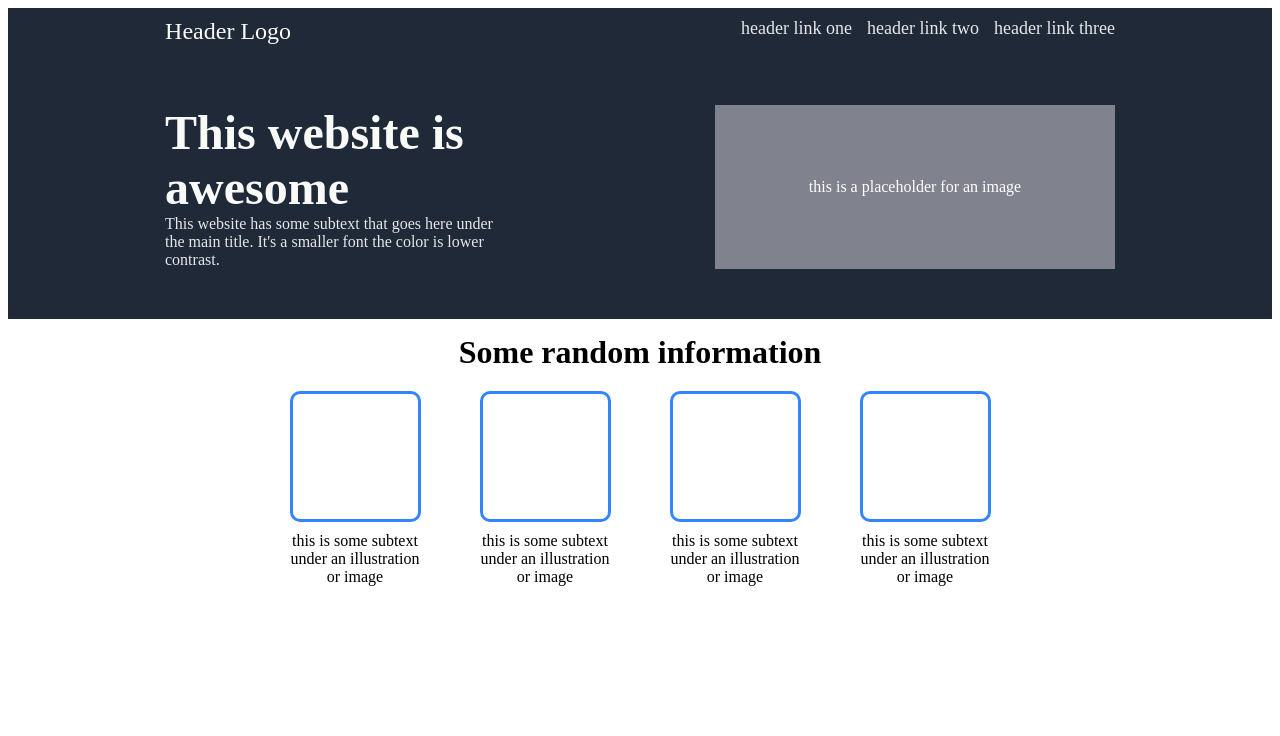
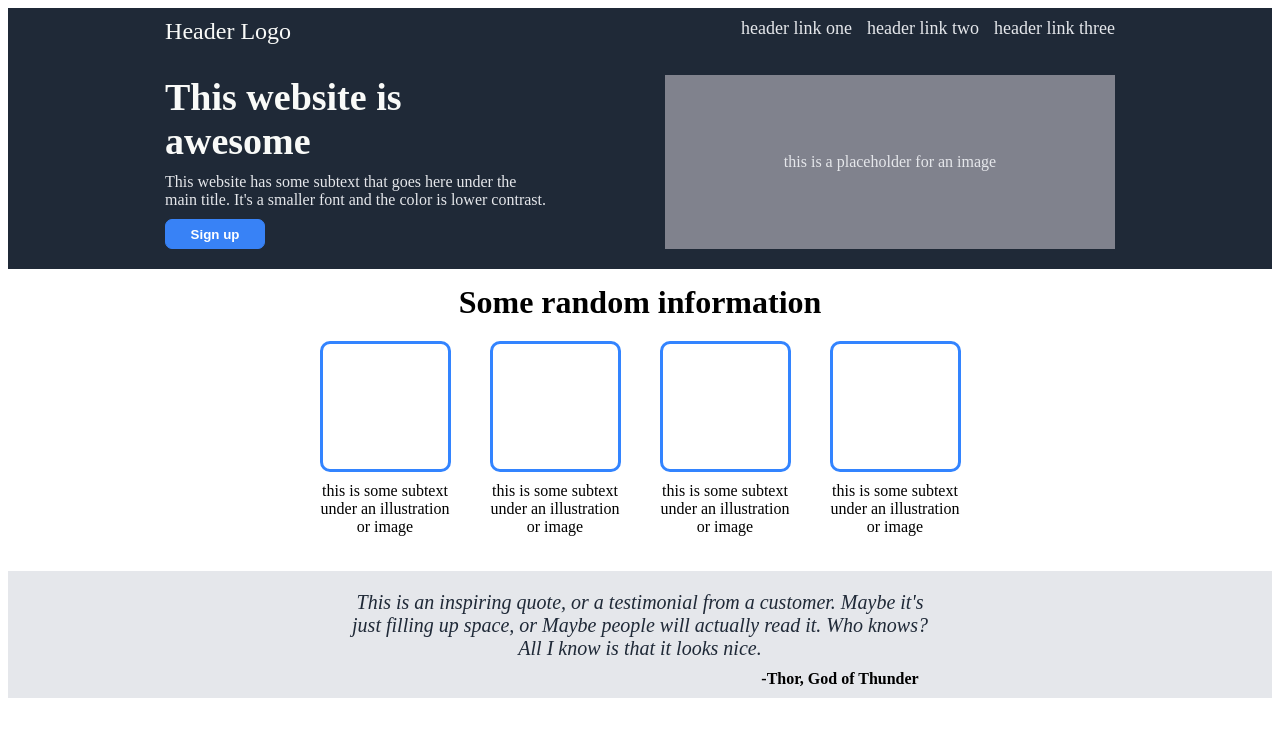
Before and after one commit to Light170/Landing-Page, a plain HTML site: page index.html in a window 1280 px wide. Drawn offline with Linux system fonts and the light colour scheme.

Commit message:
Add quote section

```diff
--- a/index.html
+++ b/index.html
@@ -25,10 +25,10 @@
         <div class="hero">
           <h1>This website is awesome</h1>
           This website has some subtext that goes here under the
-          main title. It's a smaller font the color is lower contrast.
+          main title. It's a smaller font and the color is lower contrast.
+          <button class="sign-up"> Sign up</button>
         </div>
-        <div class="placeholder"> this is a placeholder for an image
-        </div>
+        <div class="placeholder"> this is a placeholder for an image </div>
       </div>
     </div>
     <div class="information">
@@ -48,9 +48,17 @@
         </div>
         <div class="image-container">
           <div class="image"> </div>
-          <div>this is some subtext under an illustration or image </div>
+          <div> this is some subtext under an illustration or image </div>
         </div>
       </div>
     </div>
+    <div class="quote">
+      <div class="the-quote"> This is an inspiring quote, or a testimonial from
+            a customer. Maybe it's just filling up space, or Maybe
+            people will actually read it. Who knows? All I know
+            is that it looks nice.
+      </div>
+      <div class="credit"> -Thor, God of Thunder </div>
+    </div>
   </body>
 </html>
--- a/style.css
+++ b/style.css
@@ -11,8 +11,6 @@ html, body {
     flex-direction:column;
     background-color:#1F2937;
     color: white;
-
-
 }
 
 .logo {
@@ -46,7 +44,7 @@ h1 {
 }
 
 .hero h1 {
-    font-size: 48px;
+    font-size: 38px;
     font-weight: 800;
     color: #F9FAF8;
 }
@@ -60,38 +58,42 @@ h1 {
 
 
 .hero {
-    max-width: 350px;
+    width: 385px;
     color: #E5E7EB;
+    display: flex;
+    flex-direction: column;
+    gap: 10px;
 }
 
 .placeholder {
-    width: 400px;
-    height: 164px;
+    width: 450px;
+
     background-color: rgb(128, 130, 141);
+    color: #E5E7EB;
     display: flex;
     justify-content: center;
     align-items: center;
+
 }
 
 .header-two {
-    margin: 50px 75px;
+    margin: 20px 75px;
     display: flex;
     justify-content: center;
-    gap: 200px;
+    gap: 115px;
 }
 
 .information {
     display: flex;
     flex-direction: column;
     align-items: center;
-    margin-top: 15px;
-    margin-bottom: 30px;
+    margin: 15px;
 }
 
 .images {
     display: flex;
     margin: 20px;
-    gap: 60px;
+    gap: 40px;
 }
 
 .image {
@@ -107,4 +109,41 @@ h1 {
     gap: 10px;
     width: 130px;
     text-align: center;
+
 }
+
+.sign-up {
+    width: 100px;
+    height: 30px;
+    border-radius: 7px;
+    background-color: #3882F6;
+    color: white;
+    border: 1px solid #3882F6;;
+    font-weight: 700;
+}
+
+.quote {
+    display: flex;
+    flex-direction: column;
+    align-items: center;
+    justify-content: center;
+    background-color: #E5E7EB;
+    padding: 10px;
+    text-align: center;
+}
+
+.the-quote {
+    font-style: italic;
+    font-size: 20px;
+    color: #1F2937;
+    width: 600px;
+    margin: 10px;
+}
+
+.credit {
+    display: flex;
+    text-align: right;
+    margin-left: 400px;
+    font-weight: bold;
+
+}
```
